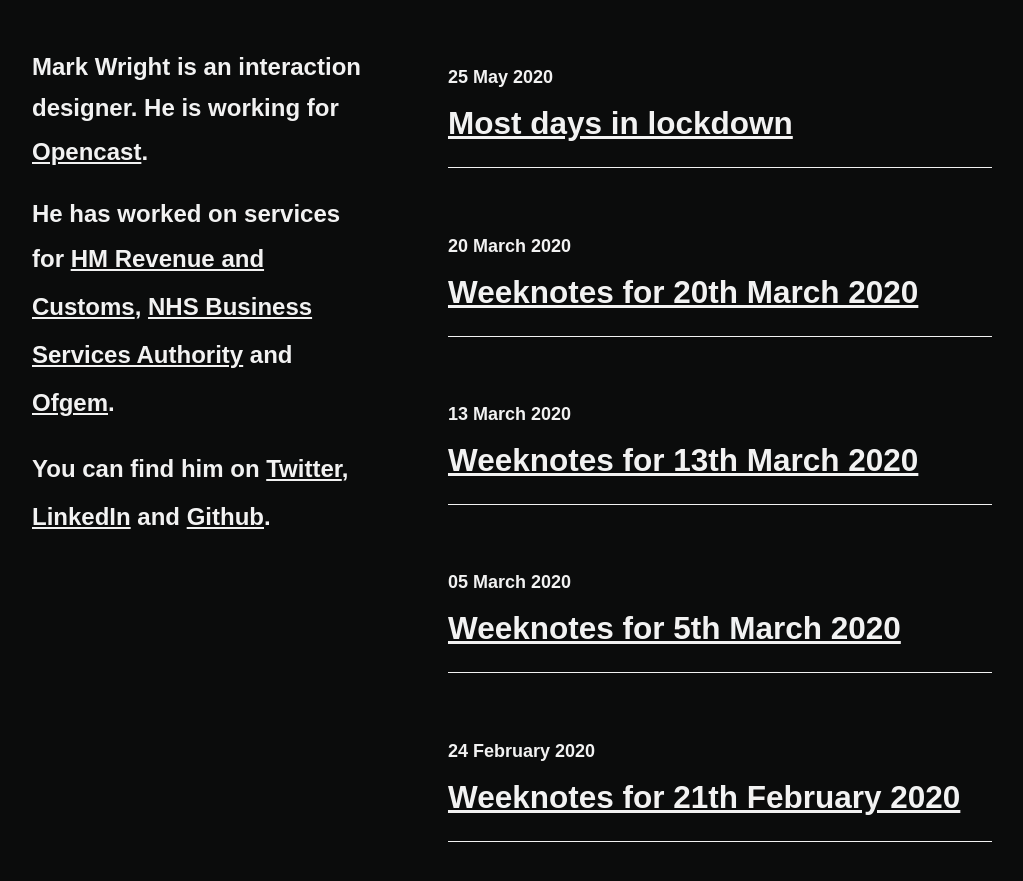
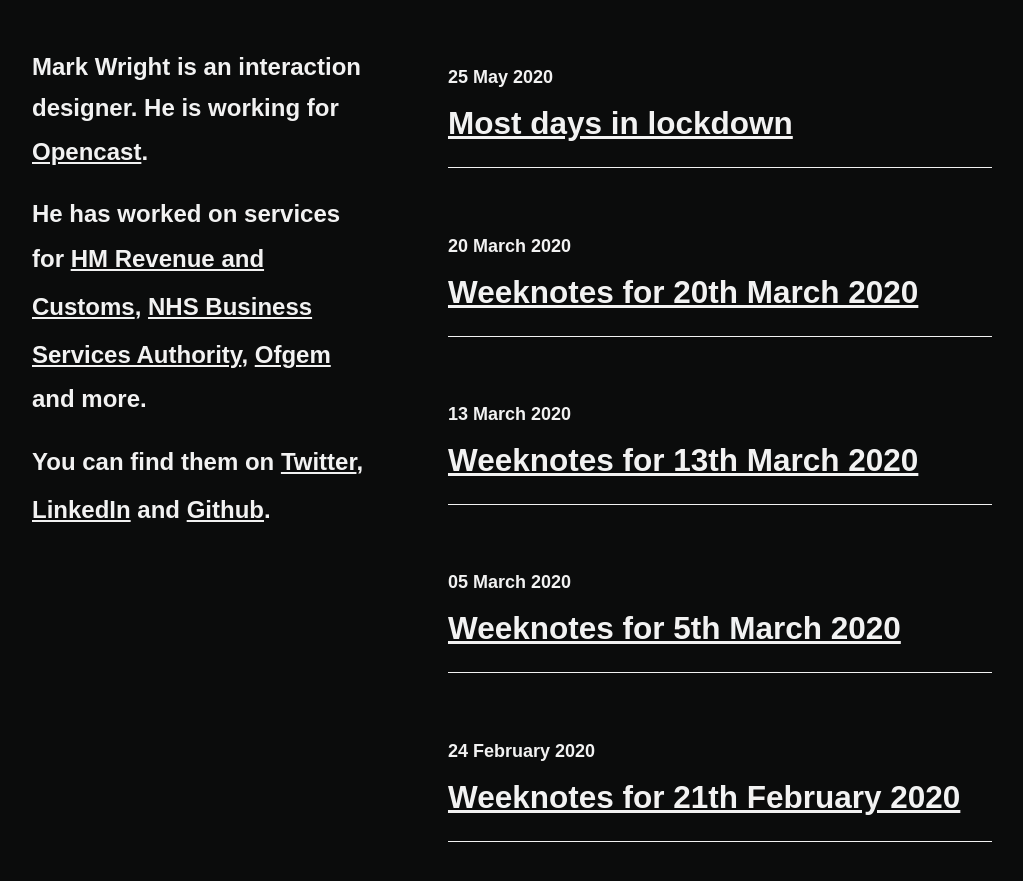
Before and after one commit to mrkwrght/mrkwrghtdotcom, a Jekyll site: the page built from index.html, in a window 1280 px wide and 900 px high. Shown: the top 881 px of the window, without its empty margins (128-1151 px from the left). Built offline with Jekyll 4.4.1, drawn with Linux system fonts in a browser that asks for light colours; some web fonts are replaced; the list of posts is cut into pages by our own code.

Commit message:
Update index.html

```diff
--- a/index.html
+++ b/index.html
@@ -9,10 +9,10 @@
       <div class="description">
       <h1 class="visually-hidden">Mark Wright dot com</h1>
       <p>Mark Wright is an interaction designer. He is working for  <a href="https://opencastsoftware.com/">Opencast</a>.</p>
-      <p>He has worked on services for <a href="https://www.gov.uk/government/organisations/hm-revenue-customs" target="_blank">HM Revenue and Customs</a>, <a href="https://www.nhsbsa.nhs.uk/" target="_blank">NHS Business Services Authority</a> and <a href="https://www.ofgem.gov.uk/" target="_blank">Ofgem</a>.</p>
+      <p>He has worked on services for <a href="https://www.gov.uk/government/organisations/hm-revenue-customs" target="_blank">HM Revenue and Customs</a>, <a href="https://www.nhsbsa.nhs.uk/" target="_blank">NHS Business Services Authority</a>, <a href="https://www.ofgem.gov.uk/" target="_blank">Ofgem</a> and more.</p>
       <p>
 
-    You can find him on
+    You can find them on
                  <a href="https://twitter.com/mrkwrght"  target="_blank">Twitter</a>,
                  <a href="https://www.linkedin.com/in/mrkwrght"  target="_blank">LinkedIn</a>
            and
```
